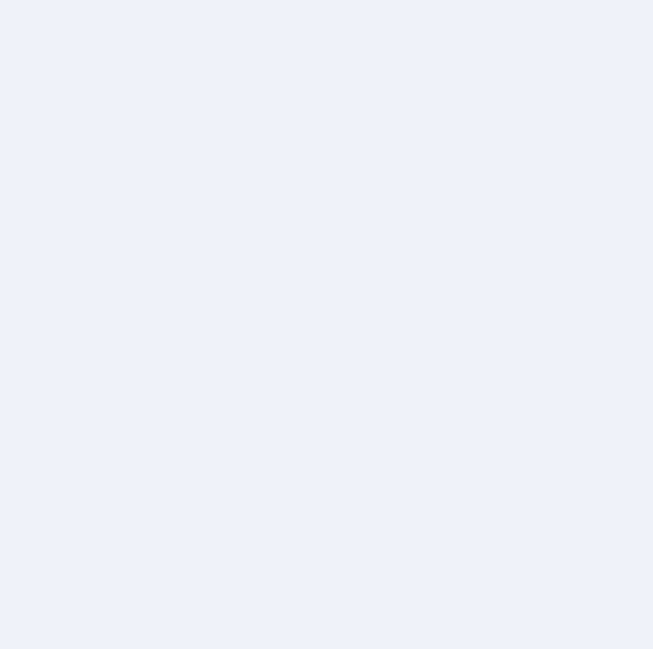
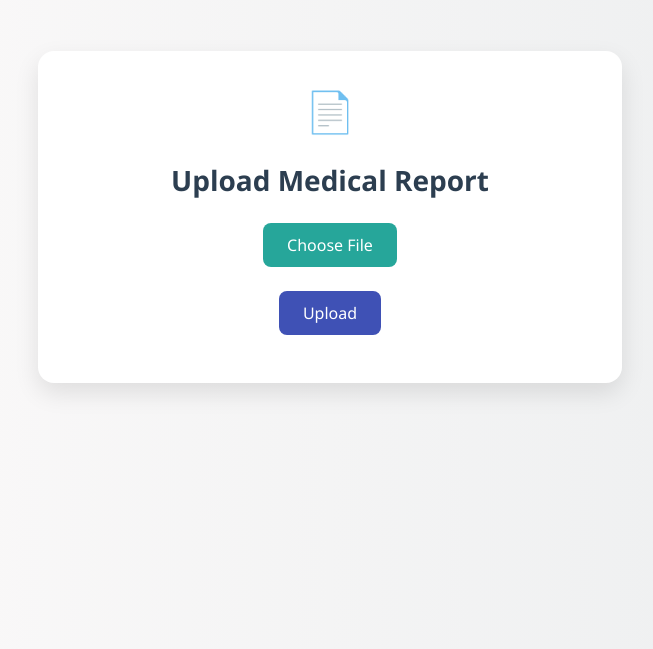
Before and after one commit to Sanya7300/AIDaptCareUI, a React (Create React App) app: page /upload-report in a window 1280 px wide. Before the commit this address had no page. Shown: the part 215-864 px from the top of the page, without its empty margins (310-963 px from the left). Before the commit the page ends 800 px from the top, so only its background shows below. Built offline with nearby package versions, Linux system fonts and the light colour scheme.

Commit message:
report upload changes

```diff
--- a/src/App.js
+++ b/src/App.js
@@ -9,7 +9,9 @@ import RegisterPage from "./components/RegisterPage";
 import SymptomAnalyzer from "./components/SymptomAnalyzer";
 
 import RemediesPage from "./components/RemediesPage";
+import UploadReport from "./components/UploadReport";
 import Header from "./components/Header";
+
 
 function App() {
 
@@ -58,6 +60,7 @@ function App() {
         <Route path="/register" element={<RegisterPage />} />
         <Route path="/symptoms" element={<SymptomAnalyzer user={user} onLogout={handleLogout} />} />
         <Route path="/remedies/:disease" element={<RemediesPage />} />
+        <Route path="/upload-report" element={<UploadReport />} />
       </Routes>
     </Router>
   );
--- a/src/components/SymptomAnalyzer.js
+++ b/src/components/SymptomAnalyzer.js
@@ -50,15 +50,12 @@ const SymptomAnalyzer = () => {
          "Content-Type": "application/json",
          Authorization: `Bearer ${token}`
        },
-       body: JSON.stringify({
-         username,
-         symptoms: selected
-       })
+       body: JSON.stringify({ username, symptoms: selected })
      });
      if (!response.ok) throw new Error("Failed to analyze");
      const data = await response.json();
      setPredicted(data.condition);
-     setHistory(data.history.slice(-5)); // use updated history
+     setHistory(data.history.slice(-5));
      localStorage.setItem("lastResult", JSON.stringify(data));
    } catch (err) {
      console.error("Prediction error:", err);
@@ -71,8 +68,7 @@ return (
 <h2>Symptom Analyzer</h2>
 </div>
      {warning && (
-      <div
-        style={{
+<div style={{
          backgroundColor: "#ffebee",
          color: "#c62828",
          padding: "10px 14px",
@@ -80,19 +76,16 @@ return (
          marginTop: "1rem",
          fontWeight: "600",
          textAlign: "center"
-        }}
-      >
+       }}>
          {warning}
 </div>
      )}
-    <div
-      style={{
+<div style={{
        marginTop: "1.5rem",
        display: "grid",
        gridTemplateColumns: "repeat(auto-fit, minmax(160px, 1fr))",
        gap: "1rem"
-      }}
-    >
+     }}>
        {symptomsList.map((symptom) => (
 <label key={symptom} className="symptom-card">
 <input
@@ -103,84 +96,105 @@ return (
            {symptom}
 </label>
        ))}
-      <div style={{ gridColumn: "1 / -1",width:"150px", gap: "1rem" }}>
+<div style={{
+         gridColumn: "1 / -1",
+         display: "flex",
+         gap: "1rem",
+         flexWrap: "wrap",
+         marginTop: "1rem"
+       }}>
 <button
            type="button"
            style={{
-            background: "#43a047",
+             backgroundColor: "#f57c00",
              color: "#fff",
              border: "none",
              borderRadius: "8px",
-            padding: "10px 0",
+             padding: "10px 20px",
              fontWeight: "bold",
              cursor: "pointer",
-            width: "50%",
-            flex: 1
+             transition: "background-color 0.3s ease"
            }}
            onClick={() => setSelected(symptomsList)}
+           onMouseEnter={(e) => (e.target.style.backgroundColor = "#80cc08")}
+           onMouseLeave={(e) => (e.target.style.backgroundColor = "#71b308ff")}
 >
-          Select All
+           Select All Symptoms
 </button>
-
+<button
+           onClick={() => navigate("/upload-report")}
+           style={{
+             padding: "10px 20px",
+             backgroundColor: "#00796b",
+             color: "#fff",
+             border: "none",
+             borderRadius: "8px",
+             fontWeight: "bold",
+             cursor: "pointer",
+             transition: "background-color 0.3s ease"
+           }}
+           onMouseEnter={(e) => (e.target.style.backgroundColor = "#80cc08")}
+           onMouseLeave={(e) => (e.target.style.backgroundColor = "#71b308ff")}
+>
+           Upload Medical Report
+</button>
 </div>
 </div>
-    <div
-      style={{
+<div style={{
        display: "flex",
        flexWrap: "wrap",
        gap: "1rem",
        alignItems: "center",
        marginTop: "1.5rem"
-      }}
-    >
+     }}>
 <button
          onClick={predictDisease}
          style={{
            backgroundColor: "#1976d2",
            color: "#fff",
            border: "none",
-          padding: "12px 20px",
+           padding: "12px 24px",
            borderRadius: "8px",
-          fontSize: "1.1rem",
+           fontSize: "1rem",
+           fontWeight: "600",
            cursor: "pointer",
-          boxShadow: "0 6px 12px rgba(25, 118, 210, 0.3)",
-          transition: "background-color 0.3s ease"
+           boxShadow: "0 4px 10px rgba(25, 118, 210, 0.3)",
+           transition: "all 0.3s ease"
          }}
-        onMouseEnter={(e) => (e.target.style.backgroundColor = "#155a9a")}
+         onMouseEnter={(e) => (e.target.style.backgroundColor = "#1565c0")}
          onMouseLeave={(e) => (e.target.style.backgroundColor = "#1976d2")}
 >
-        Analyze Symptoms
+         🔍 Analyze Symptoms
 </button>
        {predicted && (
-        <div
-          className="tag"
-          style={{
+<div style={{
            margin: 0,
            display: "flex",
            alignItems: "center",
            gap: "12px"
-          }}
-        >
-          <span style={{ fontSize: "1.1rem" }}>
-            <h3 style={{ display: "inline", margin: 0 }}>
+         }}>
+<h3 style={{ fontSize: "1.1rem", margin: 0 }}>
              Predicted Condition: <strong>{predicted}</strong>
 </h3>
-          </span>
            {predicted !== "Unknown" && (
 <button
                style={{
-                padding: "6px 14px",
+                 padding: "8px 16px",
                  cursor: "pointer",
                  borderRadius: "20px",
                  border: "none",
                  backgroundColor: "#0288d1",
                  color: "white",
                  fontWeight: "600",
-                boxShadow: "0 4px 10px rgba(2, 136, 209, 0.6)"
+                 fontSize: "0.95rem",
+                 transition: "background-color 0.3s ease",
+                 boxShadow: "0 3px 8px rgba(2, 136, 209, 0.5)"
                }}
                onClick={() => navigate(`/remedies/${predicted}`)}
+               onMouseEnter={(e) => (e.target.style.backgroundColor = "#0277bd")}
+               onMouseLeave={(e) => (e.target.style.backgroundColor = "#0288d1")}
 >
-              View Remedies
+               💊 View Remedies
 </button>
            )}
 </div>
--- /dev/null
+++ b/src/components/UploadReport.js
@@ -0,0 +1,175 @@
+import React, { useState, useRef } from "react";
+const UploadReport = () => {
+ const [file, setFile] = useState(null);
+ const [status, setStatus] = useState("");
+ const [isUploading, setIsUploading] = useState(false);
+ const [diagnosis, setDiagnosis] = useState("");
+ const fileInputRef = useRef();
+ const handleFileChange = (e) => {
+   setFile(e.target.files[0]);
+   setStatus("");
+   setDiagnosis("");
+ };
+ const handleFileButtonClick = () => {
+   fileInputRef.current.click();
+ };
+ const handleSubmit = async (e) => {
+   e.preventDefault();
+   if (!file) {
+     setStatus("Please select a file to upload.");
+     return;
+   }
+   const formData = new FormData();
+   formData.append("file", file);
+   try {
+     setIsUploading(true);
+     setStatus("Uploading and analyzing...");
+     const response = await fetch("https://aidaptcareapi.azurewebsites.net/api/researchdocument/upload", {
+       method: "POST",
+       body: formData,
+       headers: {
+         Authorization: `Bearer ${localStorage.getItem("token")}`,
+       },
+     });
+     const data = await response.json();
+     if (response.ok) {
+       setStatus("Analysis completed successfully!");
+       setDiagnosis(data.diagnosis || "No diagnosis returned.");
+     } else {
+       setStatus(`Upload failed: ${data.message || "Unknown error"}`);
+     }
+   } catch (error) {
+     console.error(error);
+     setStatus("An error occurred during upload.");
+   } finally {
+     setIsUploading(false);
+   }
+ };
+
+ const containerStyle = {
+   display: "flex",
+   justifyContent: "center",
+   alignItems: "center",
+   minHeight: "100vh",
+   background: "linear-gradient(to right, #fdfbfb, #ebedee)",
+   fontFamily: "Segoe UI, sans-serif",
+   padding: "2rem",
+ };
+ const cardStyle = {
+   backgroundColor: "#fff",
+   padding: "2rem",
+   borderRadius: "16px",
+   boxShadow: "0 10px 25px rgba(0, 0, 0, 0.1)",
+   width: "100%",
+   maxWidth: "520px",
+   textAlign: "center",
+   transition: "all 0.3s ease",
+ };
+ const headingStyle = {
+   marginBottom: "1rem",
+   fontSize: "1.75rem",
+   fontWeight: "600",
+   color: "#2c3e50",
+ };
+ const fileNameStyle = {
+   marginBottom: "1rem",
+   color: "#777",
+   fontSize: "0.95rem",
+   fontStyle: "italic",
+ };
+ const buttonStyleBase = {
+   padding: "0.7rem 1.5rem",
+   color: "#fff",
+   border: "none",
+   borderRadius: "8px",
+   cursor: "pointer",
+   fontSize: "1rem",
+   transition: "background-color 0.3s ease",
+   marginTop: "0.5rem",
+   marginBottom: "1rem",
+ };
+ const chooseButtonStyle = {
+   ...buttonStyleBase,
+   backgroundColor: "#26a69a",
+ };
+ const uploadButtonStyle = {
+   ...buttonStyleBase,
+   backgroundColor: "#3f51b5",
+   opacity: isUploading ? 0.7 : 1,
+ };
+ const statusStyle = {
+   marginTop: "1rem",
+   color: status.startsWith("Upload failed") || status.startsWith("An error")
+     ? "#e53935"
+     : "#388e3c",
+   fontWeight: "bold",
+   fontSize: "1rem",
+ };
+ const diagnosisBoxStyle = {
+   marginTop: "1.5rem",
+   textAlign: "left",
+   padding: "1rem",
+   backgroundColor: "#f1f8e9",
+   borderRadius: "8px",
+   border: "1px solid #c5e1a5",
+ };
+ const diagnosisTitleStyle = {
+   fontWeight: "bold",
+   marginBottom: "0.5rem",
+   color: "#2e7d32",
+   fontSize: "1.1rem",
+ };
+ const iconStyle = {
+   fontSize: "2.5rem",
+   color: "#42a5f5",
+   marginBottom: "1rem",
+ };
+ return (
+<div style={containerStyle}>
+<div style={cardStyle}>
+<div style={iconStyle}>📄</div>
+<h2 style={headingStyle}>Upload Medical Report</h2>
+       {/* Hidden File Input */}
+<input
+         type="file"
+         ref={fileInputRef}
+         onChange={handleFileChange}
+         style={{ display: "none" }}
+       />
+       {/* Choose File Button */}
+<button
+         type="button"
+         style={chooseButtonStyle}
+         onClick={handleFileButtonClick}
+>
+         Choose File
+</button>
+       {/* Selected File Name */}
+       {file && <p style={fileNameStyle}>{file.name}</p>}
+       {/* Upload Button */}
+<form onSubmit={handleSubmit}>
+<button type="submit" style={uploadButtonStyle} disabled={isUploading}>
+           {isUploading ? "Uploading..." : "Upload"}
+</button>
+</form>
+       {/* Upload Status */}
+       {status && <p style={statusStyle}>{status}</p>}
+       {/* Diagnosis Result */}
+       {diagnosis && (
+<div style={diagnosisBoxStyle}>
+<p style={diagnosisTitleStyle}>Diagnosis:</p>
+<ul style={{ paddingLeft: "1.2rem", color: "#33691e", margin: 0 }}>
+             {diagnosis
+               .split(/\n|(?<=\d\.)/)
+               .map((item, index) => {
+                 const clean = item.trim().replace(/^[-•\d.\s]*/, "");
+                 return clean ? <li key={index}>{clean}</li> : null;
+               })}
+</ul>
+</div>
+       )}
+</div>
+</div>
+ );
+};
+export default UploadReport;
```
Also changed, not shown: src/components/LoginPage.js (+39 -26 lines). Lines whose indentation alone changed are shown as unchanged.
